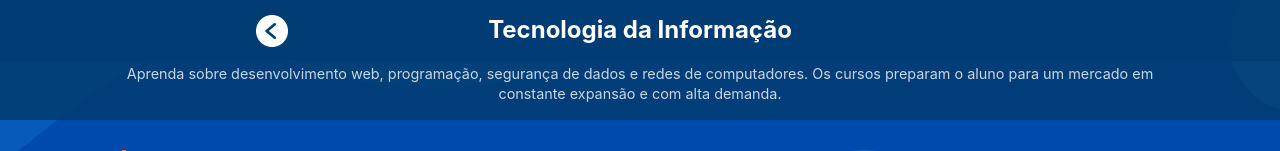
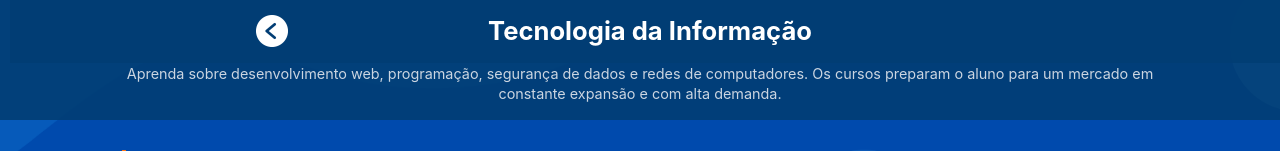
Before and after one commit to VinnyAires/totem-senac-itz, a plain HTML site: page html/saude.html in a window 1280 px wide. Shown: the top 151 px of the page. Drawn offline with Linux system fonts and the light colour scheme.

Commit message:
Header estilo-padrao

```diff
--- a/css/estilo-padrao.css
+++ b/css/estilo-padrao.css
@@ -60,11 +60,12 @@ header{
 .topo-text h1 {
   width: 100%;
   text-align: center;
+  margin-left: 20px;
   position: fixed;
   background: var(--color-bg-header);
   padding: var(--gap);
   z-index: 1;
-  font-size: 1.5rem;
+  font-size: 1.4rem;
   color: #fff;
   line-height: 1.2;
   margin-top: 0;
@@ -377,6 +378,9 @@ footer{
     height: auto;
     text-align: center;
   }
+  .topo-text h1{
+    font-size: 1.6rem;
+  }
   .topo-text p{
     max-width: 1100px;
   }
```
